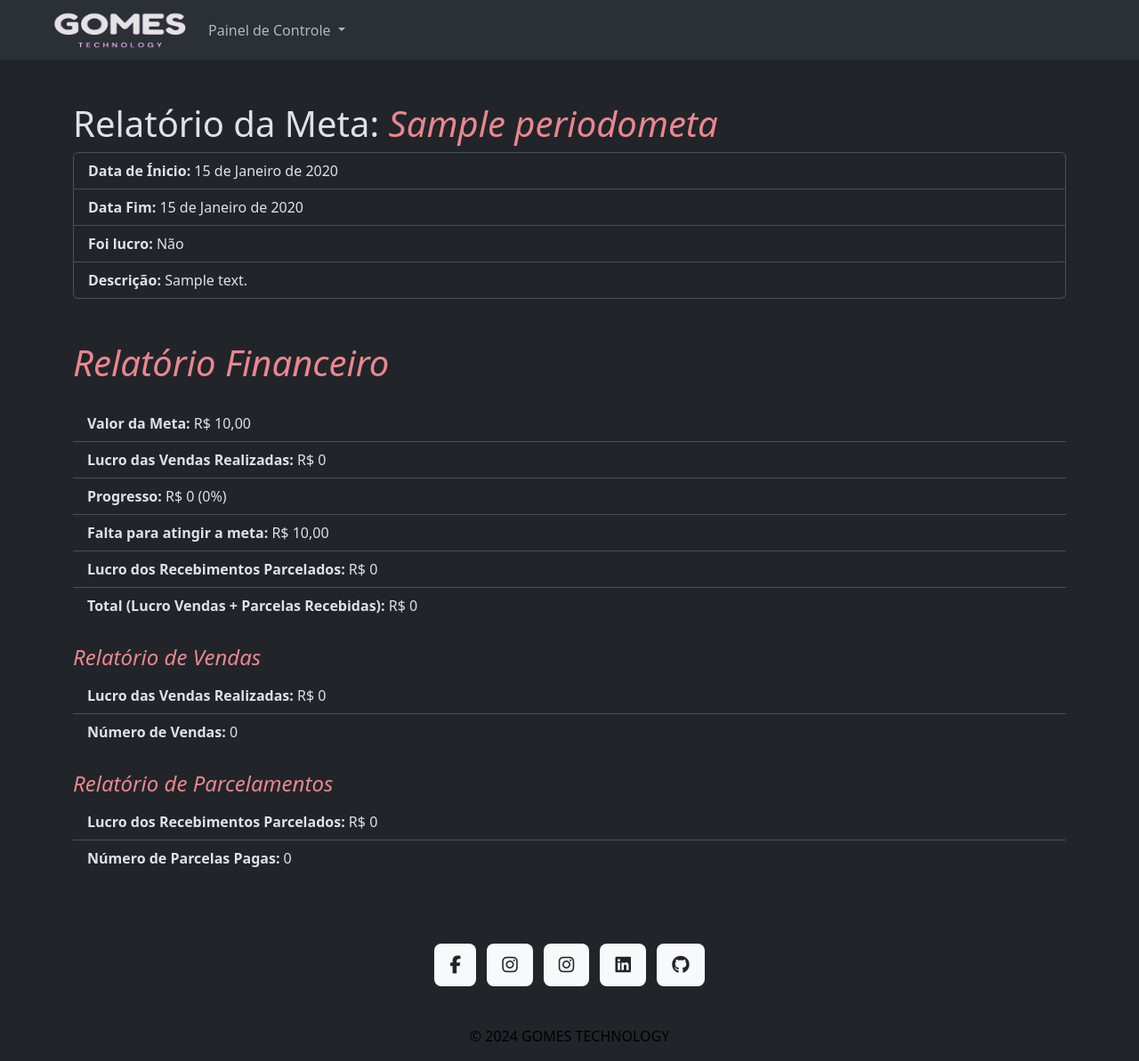
After one commit to GomesMilla/ControleEstoque, a Django app: page /core/meta/relatorio/1/ in a window 1280 px wide. The commit adds this page. Shown: the whole page at 89% size. Run offline with Django 5.2, Linux system fonts and the light colour scheme; the visitor is signed in with stand-in values (Sample User, id 1); tables that the repository leaves empty hold one stand-in row (values such as "Sample post"); some libraries are stand-ins or nearby versions.

Commit message:
:pushpin: Finalizando a versão beta do sistema

```diff
--- a/apps/core/models.py
+++ b/apps/core/models.py
@@ -4,6 +4,7 @@ import random
 from django.utils import timezone
 from ckeditor_uploader.fields import RichTextUploadingField
 from dateutil.relativedelta import relativedelta
+from django.db.models import Sum, F
 class Estoque(BaseModel):
     nome = models.CharField(max_length=255)
     empresa = models.ForeignKey(Empresa, on_delete=models.CASCADE, related_name='estoques')
@@ -134,6 +135,53 @@ class PeriodoMeta(models.Model):
 
     def lucro(self):
         return self.progresso()
+
+    def recebimentos_parcelas(self):
+        parcelas_pagas = Parcela.objects.filter(
+            venda__empresa=self.empresa,
+            data_atualizacao__gte=self.data_inicio,
+            data_atualizacao__lt=self.data_fim if self.data_fim else timezone.now(),
+            pendente=False  # Apenas parcelas pagas
+        )
+
+        total_recebido_parcelas = parcelas_pagas.aggregate(total=Sum('valor'))['total'] or 0
+        return total_recebido_parcelas
+
+    def relatorio_meta(self):
+        vendas_lucro = self.lucro()
+        parcelas_lucro = self.recebimentos_parcelas()
+
+        return {
+            'lucro_vendas': vendas_lucro,
+            'lucro_parcelas': parcelas_lucro,
+            'lucro_total': vendas_lucro + parcelas_lucro,
+            'numero_vendas': self.numero_vendas(),
+            'numero_parcelas_pagas': self.numero_parcelas_pagas(),
+            'porcentagem_alcancada': self.porcentagem_alcancada(),
+            'falta_para_meta': self.falta_para_meta(),
+        }
+
+    def numero_vendas(self):
+        return Venda.objects.filter(
+            empresa=self.empresa,
+            data_venda__gte=self.data_inicio,
+            data_venda__lt=self.data_fim if self.data_fim else timezone.now()
+        ).count()
+
+    def numero_parcelas_pagas(self):
+        return Parcela.objects.filter(
+            venda__empresa=self.empresa,
+            data_atualizacao__gte=self.data_inicio,
+            data_atualizacao__lt=self.data_fim if self.data_fim else timezone.now(),
+            pendente=False
+        ).count()
+
+    def porcentagem_alcancada(self):
+        if self.valor_meta > 0:
+            return (self.progresso() / self.valor_meta) * 100
+        return 0
+
+
 
 FORMA_PAGAMENTO_CHOICES = [
     ('debito', 'Cartão de Débito'),
--- a/apps/core/urls.py
+++ b/apps/core/urls.py
@@ -35,6 +35,7 @@ urlpatterns = [
     path('fechar_meta/<int:pk>/', FecharMetaView.as_view(), name='fechar_meta'),
     path('lista_metas/', PeriodoMetaListView.as_view(), name='lista_metas'),
     path('vendas/meta/<int:periodometa_id>/', VendaListView.as_view(), name='lista_vendas_meta'),
+    path('meta/relatorio/<int:pk>/', RelatorioMetaView.as_view(), name='relatorio_meta'),
 
     #pedido
     path('cadastrar_pedido/', PedidoCreateView.as_view(), name='cadastrar_pedido'),
--- a/apps/core/views.py
+++ b/apps/core/views.py
@@ -407,6 +407,19 @@ class PeriodoMetaListView(LoginRequiredMixin, UserPassesTestMixin, ListView):
         if self.request.user.is_authenticated:
             return redirect('home')
         return super().handle_no_permission()
+
+class RelatorioMetaView(LoginRequiredMixin, DetailView):
+    model = PeriodoMeta
+    template_name = 'core/meta/relatorio.html'
+    context_object_name = 'meta'
+
+    def get_context_data(self, **kwargs):
+        context = super().get_context_data(**kwargs)
+        meta = self.get_object()
+
+        # Adiciona os dados do relatório no contexto
+        context['relatorio'] = meta.relatorio_meta()
+        return context
 
 class PedidoCreateView(LoginRequiredMixin, CreateView):
     model = Pedido
--- a/templates/core/meta/lista_metas.html
+++ b/templates/core/meta/lista_metas.html
@@ -44,11 +44,11 @@
                 <td>
                     {% if meta.fechado %}
                         <a href="{% url 'lista_vendas_meta' meta.pk %}" class="btn btn-success">Vendas</a>
-                        <a href="{% url 'lista_vendas_meta' meta.pk %}" class="btn btn-warning">Relatório</a>
+                        <a href="{% url 'relatorio_meta' meta.pk %}" class="btn btn-warning">Relatório</a>
                     {% else %}
                         <a href="{% url 'fechar_meta' meta.pk %}" class="btn btn-danger">Fechar Meta</a>
                         <a href="{% url 'lista_vendas_meta' meta.pk %}" class="btn btn-success">Vendas</a>
-                        <a href="{% url 'lista_vendas_meta' meta.pk %}" class="btn btn-warning">Relatório</a>
+                        <a href="{% url 'relatorio_meta' meta.pk %}" class="btn btn-warning">Relatório</a>
                     {% endif %}
 
                 </td>
--- /dev/null
+++ b/templates/core/meta/relatorio.html
@@ -0,0 +1,43 @@
+{% extends "base/index.html" %}
+{% load static bootstrap %}
+{% block conteudo %}
+
+<div class="container mt-5">
+    <h1>Relatório da Meta: <spa class="text-danger-emphasis fst-italic mt-3">{{ meta.nome }}</spa></h1>
+    <ul class="list-group d-flex justify-content-center">
+        <li class="list-group-item"><b>Data de Ínicio:</b> {{meta.data_inicio}}</li>
+        <li class="list-group-item"><b>Data Fim:</b> {{meta.data_fim|default:"Em aberto"}}</li>
+        <li class="list-group-item"><b>Foi lucro:</b>
+            {% if meta.progresso > meta.valor_meta %}
+                Sim
+            {% else %}
+                Não
+            {% endif %}
+        </li>
+        <li class="list-group-item"><b>Descrição:</b> {{meta.descricao|safe|default:"-"}}</li>
+    </ul>
+    <h1 class="text-danger-emphasis fst-italic mt-5">Relatório Financeiro</h1>
+    <ul class="list-group list-group-flush mt-4">
+        <li class="list-group-item"><strong>Valor da Meta:</strong> R$ {{ meta.valor_meta }}</li>
+        <li class="list-group-item"><strong>Lucro das Vendas Realizadas:</strong> R$ {{ relatorio.lucro_vendas }}</li>
+        <li class="list-group-item"><strong>Progresso:</strong> R$ {{ relatorio.lucro_vendas }} ({{ relatorio.porcentagem_alcancada }}%)</li>
+        <li class="list-group-item"><strong>Falta para atingir a meta:</strong> R$ {{ relatorio.falta_para_meta }}</li>
+        <li class="list-group-item"><strong>Lucro dos Recebimentos Parcelados:</strong> R$ {{ relatorio.lucro_parcelas }}</li>
+        <li class="list-group-item"><strong>Total (Lucro Vendas + Parcelas Recebidas):</strong> R$ {{ relatorio.lucro_total }}</li>
+
+    </ul>
+
+    <h4 class="text-danger-emphasis fst-italic mt-4">Relatório de Vendas</h4>
+    <ul class="list-group list-group-flush">
+        <li class="list-group-item"><strong>Lucro das Vendas Realizadas:</strong> R$ {{ relatorio.lucro_vendas }}</li>
+        <li class="list-group-item"><strong>Número de Vendas:</strong> {{ relatorio.numero_vendas }}</li>
+    </ul>
+
+    <h4 class="text-danger-emphasis fst-italic mt-4">Relatório de Parcelamentos</h4>
+    <ul class="list-group list-group-flush">
+        <li class="list-group-item"><strong>Lucro dos Recebimentos Parcelados:</strong> R$ {{ relatorio.lucro_parcelas }}</li>
+        <li class="list-group-item"><strong>Número de Parcelas Pagas:</strong> {{ relatorio.numero_parcelas_pagas }}</li>
+    </ul>
+<div>
+
+{% endblock conteudo %}
```
Also changed, not shown: media/ImagemPerfil/EU_kanga_2f33YTW.png (added), media/logo/jujuba.jpeg (added), media/logo/tia_ka.jpeg (added), media/logonavegador/jujuba.jpeg (added), media/logonavegador/tia_ka.jpeg (added).
